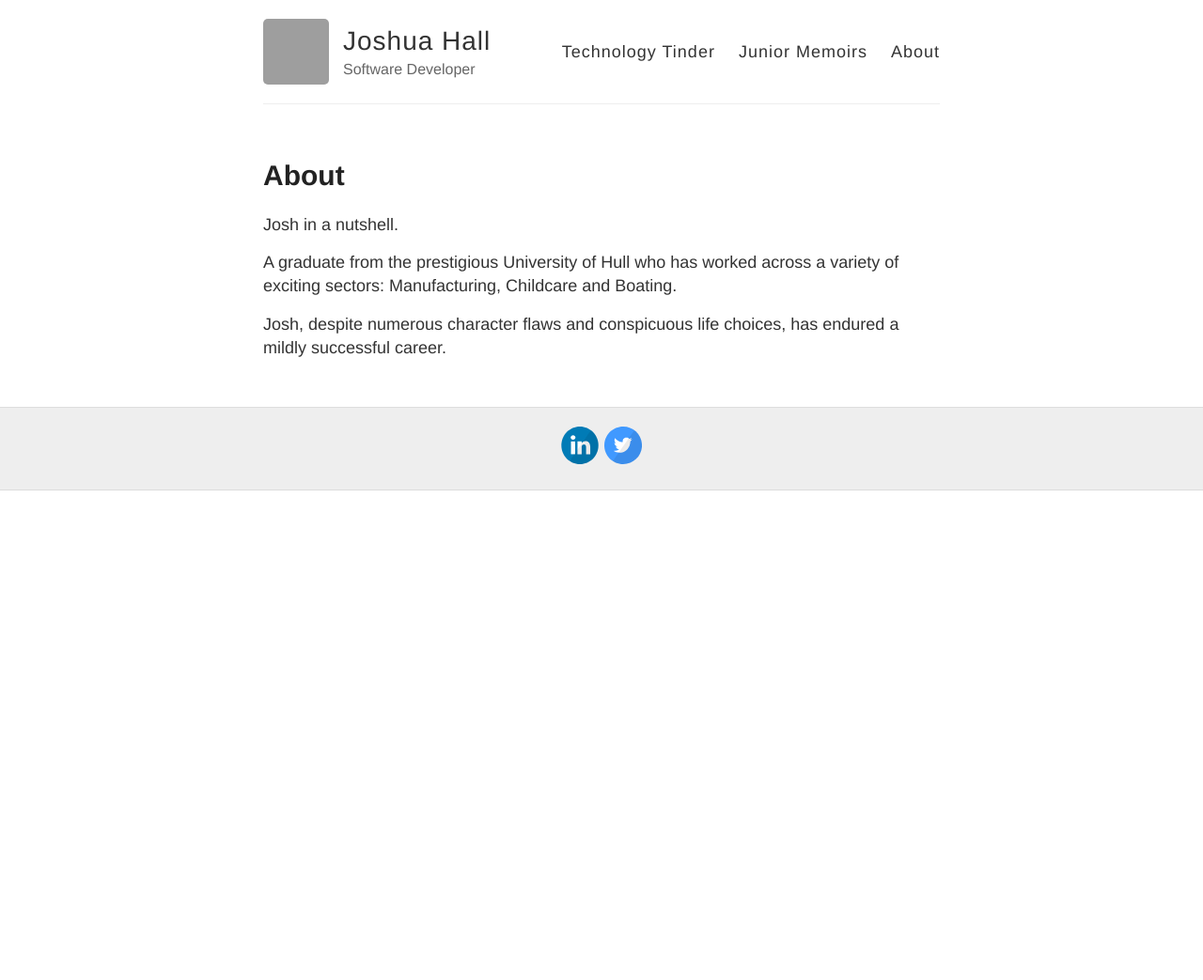
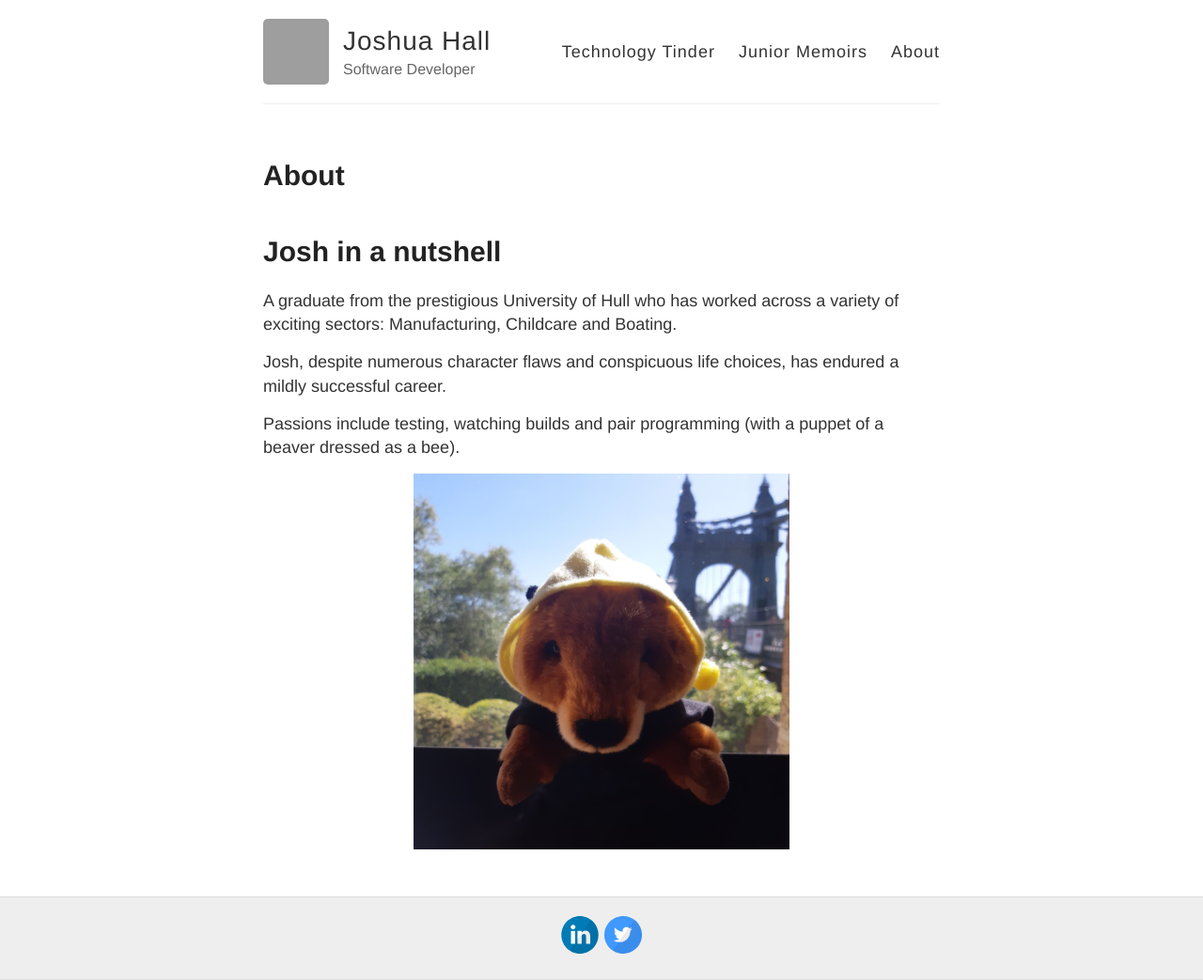
Before and after one commit to JoshuaHall1995/JoshuaHall1995.github.io, a Jekyll site: the page built from about.md, in a window 1280 px wide. Shown: the whole page at 94% size. Built offline with Jekyll 4.4.1, drawn with Linux system fonts in a browser that asks for light colours; before the commit the page ends 900 px from its top, so only the background shows below that; grey boxes are pictures that could not be loaded.

Commit message:
About tidy up

```diff
--- a/about.md
+++ b/about.md
@@ -4,8 +4,16 @@ title: About
 permalink: /about/
 ---
 
-Josh in a nutshell.
+<h1>Josh in a nutshell</h1>
 
 A graduate from the prestigious University of Hull who has worked across a variety of exciting sectors: Manufacturing, Childcare and Boating.
 
 Josh, despite numerous character flaws and conspicuous life choices, has endured a mildly successful career.
+
+Passions include testing, watching builds and pair programming (with a puppet of a beaver dressed as a bee).
+
+<img src="{{ site.baseurl }}/images/beeverView.jpg" alt="beever puppet"
+    style="width: 400px;
+    display: block;
+    margin-left: auto;
+    margin-right: auto;"/>
```
Also changed, not shown: images/beeverView.jpg (added).
